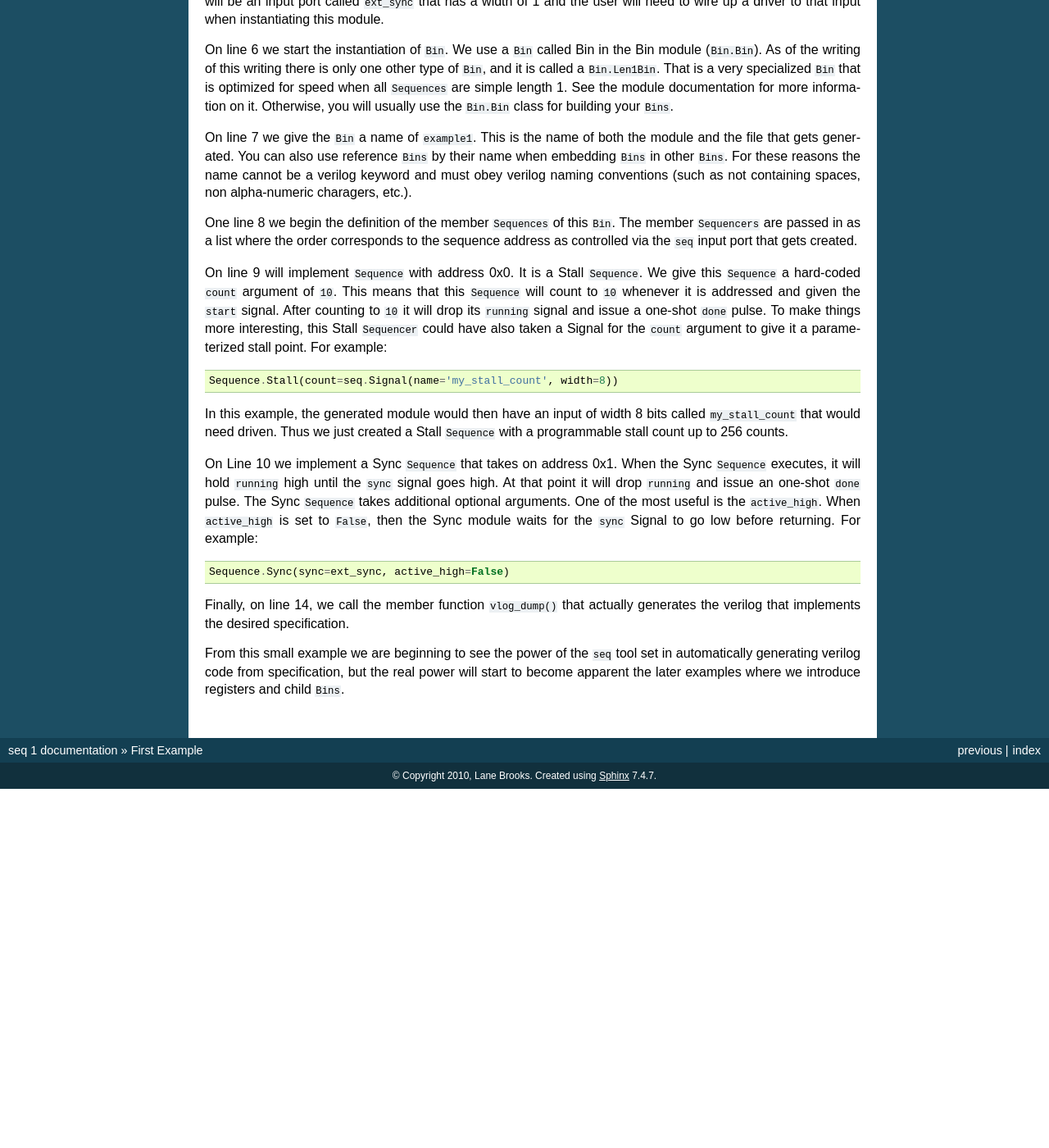
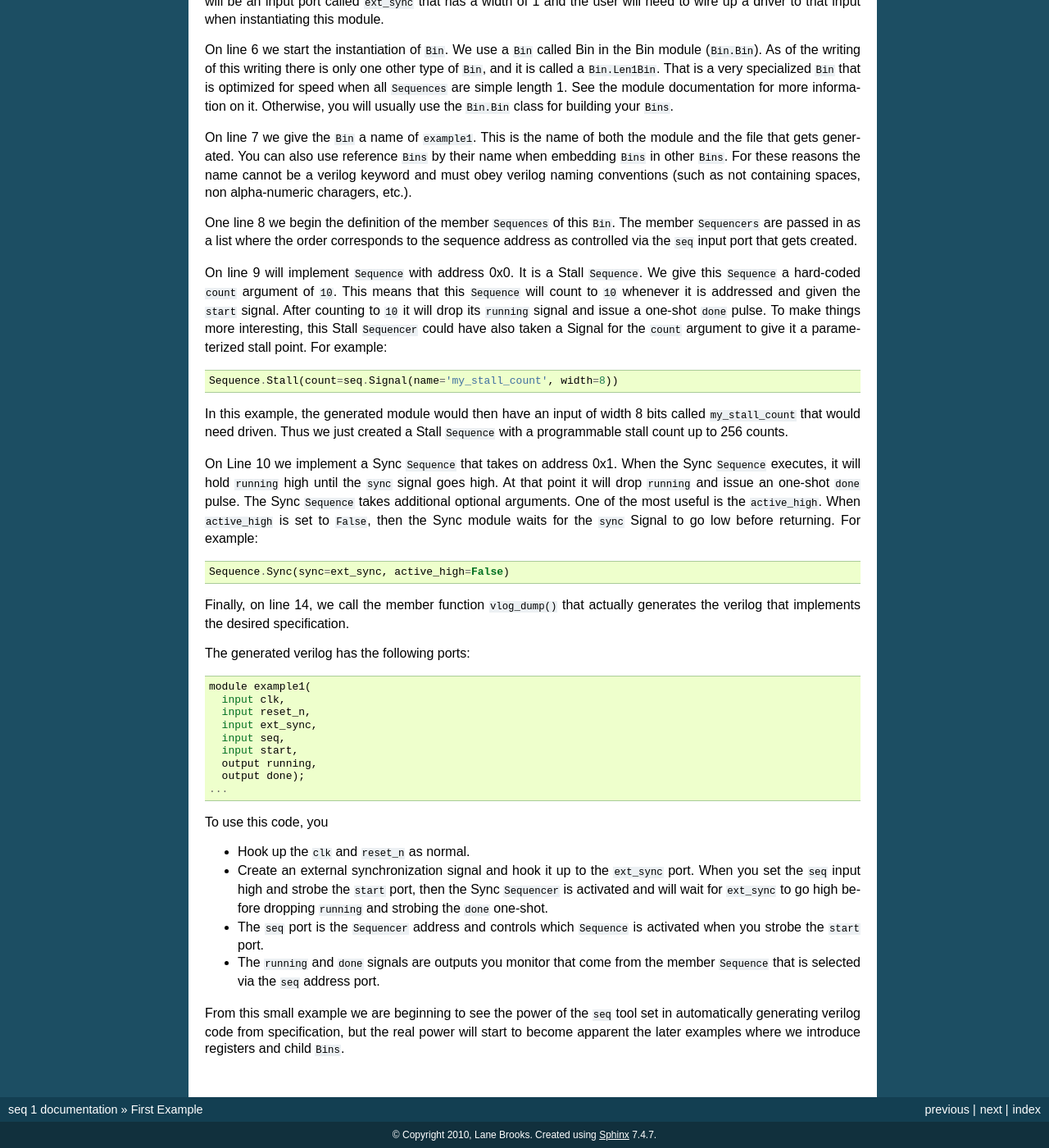
Before and after one commit to dirjud/seq, a Sphinx documentation site: the page built from doc/source/example1.rst, in a window 1280 px wide and 1400 px high, scrolled down 1217 px. Shown: the whole window at 82% size. Built offline with Sphinx 7.4.7, drawn with Linux system fonts in a browser that asks for light colours; before the commit the page ends 2179 px from its top, so only the background shows below that; some of the changed text lies outside the part shown.

Commit message:
documentation updates

```diff
--- /dev/null
+++ b/doc/source/bin.rst
@@ -0,0 +1,5 @@
+seq.Bin
+============
+
+.. automodule:: seq.Bin
+   :members:
--- a/doc/source/conf.py
+++ b/doc/source/conf.py
@@ -16,7 +16,7 @@ import sys, os
 # If extensions (or modules to document with autodoc) are in another directory,
 # add these directories to sys.path here. If the directory is relative to the
 # documentation root, use os.path.abspath to make it absolute, like shown here.
-#sys.path.append(os.path.abspath('.'))
+sys.path.append(os.path.abspath('../../build/lib'))
 
 # -- General configuration -----------------------------------------------------
 
--- a/doc/source/example1.rst
+++ b/doc/source/example1.rst
@@ -106,6 +106,32 @@ optional arguments. One of the most useful is the ``active_high``. When
 Finally, on line 14, we call the member function ``vlog_dump()`` that
 actually generates the verilog that implements the desired specification.
 
+The generated verilog has the following ports::
+
+    module example1(
+      input clk,
+      input reset_n,
+      input ext_sync,
+      input seq,
+      input start,
+      output running,
+      output done);
+    ...
+
+To use this code, you
+
+* Hook up the ``clk`` and ``reset_n`` as normal.
+* Create an external synchronization signal and hook it up to the
+  ``ext_sync`` port. When you set the ``seq`` input high and strobe
+  the ``start`` port, then the Sync ``Sequencer`` is activated and
+  will wait for ``ext_sync`` to go high before dropping ``running``
+  and strobing the ``done`` one-shot.
+* The ``seq`` port is the ``Sequencer`` address and controls which
+  ``Sequence`` is activated when you strobe the ``start`` port.
+* The ``running`` and ``done`` signals are outputs you monitor that
+  come from the member ``Sequence`` that is selected via the ``seq``
+  address port.
+
 From this small example we are beginning to see the power of the ``seq``
 tool set in automatically generating verilog code from specification,
 but the real power will start to become apparent the later examples
--- a/doc/source/index.rst
+++ b/doc/source/index.rst
@@ -26,6 +26,11 @@ Table Of Contents
 
    intro
    example1
+   seq
+   sequence
+   bin
+   sequence_creation
+
 
 Indices and tables
 ==================
--- /dev/null
+++ b/doc/source/seq.rst
@@ -0,0 +1,5 @@
+seq
+============
+
+.. automodule:: seq
+   :members:
--- /dev/null
+++ b/doc/source/sequence.rst
@@ -0,0 +1,5 @@
+seq.Sequence
+============
+
+.. automodule:: seq.Sequence
+   :members:
```
Also changed, not shown: other parts of doc/source/example1.rst (+1 -1 lines), doc/source/intro.rst (+13 -0 lines), doc/source/sequence_creation.rst (added, +88 -0 lines), 6 other files.
